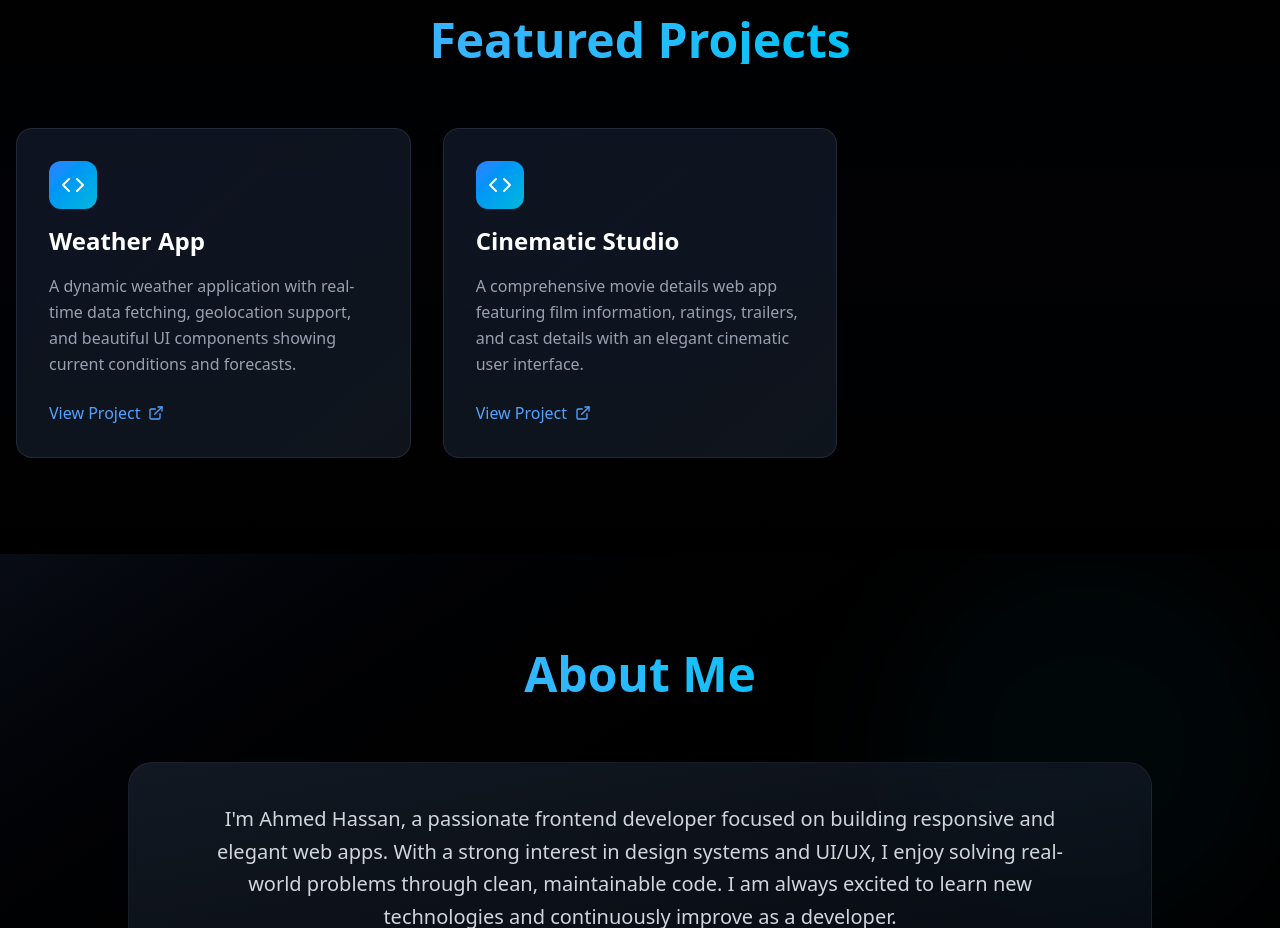
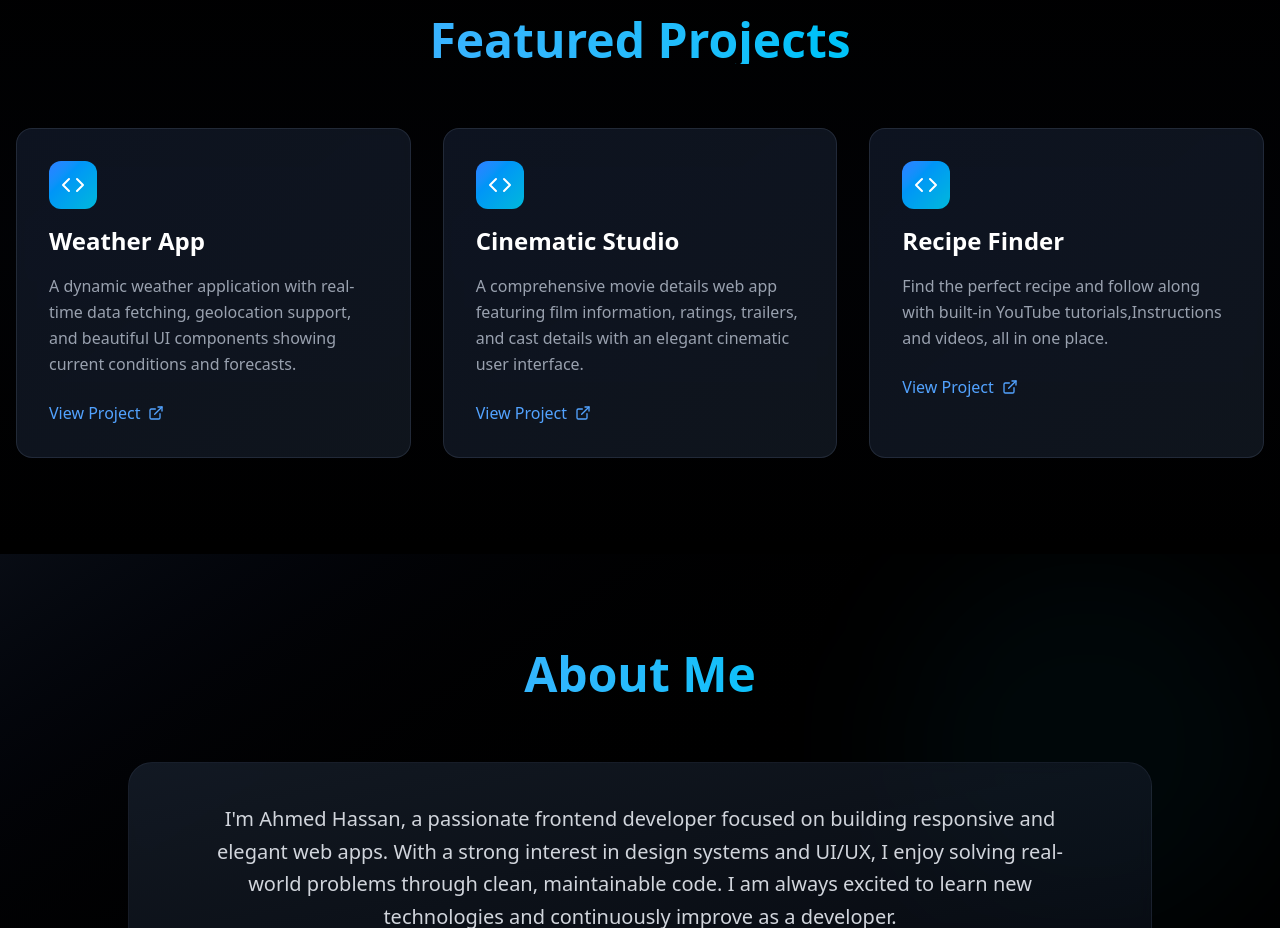
Before and after one commit to ahmed-7002/ahmed-portfolio, a React (Vite) app: page / in a window 1280 px wide. Shown: the part 880-1808 px from the top of the page. Built offline with nearby package versions, Linux system fonts and the light colour scheme.

Commit message:
added a new project

```diff
--- a/src/App.jsx
+++ b/src/App.jsx
@@ -186,6 +186,12 @@ const Portfolio = () => {
       title: "Cinematic Studio",
       description: "A comprehensive movie details web app featuring film information, ratings, trailers, and cast details with an elegant cinematic user interface.",
       link: "https://cinematic-studio.vercel.app",
+      linkText: "View Project"
+    },
+     {
+      title: "Recipe Finder",
+      description: " Find the perfect recipe and follow along with built-in YouTube tutorials,Instructions and videos, all in one place.",
+      link: "https://recipe-finder-psi-swart.vercel.app",
       linkText: "View Project"
     }
   ];
```
